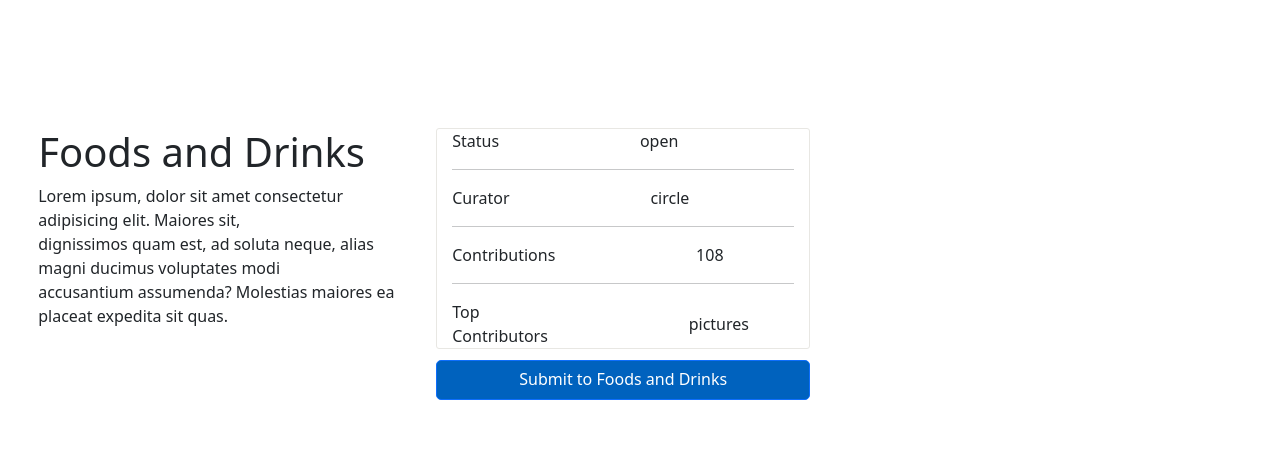
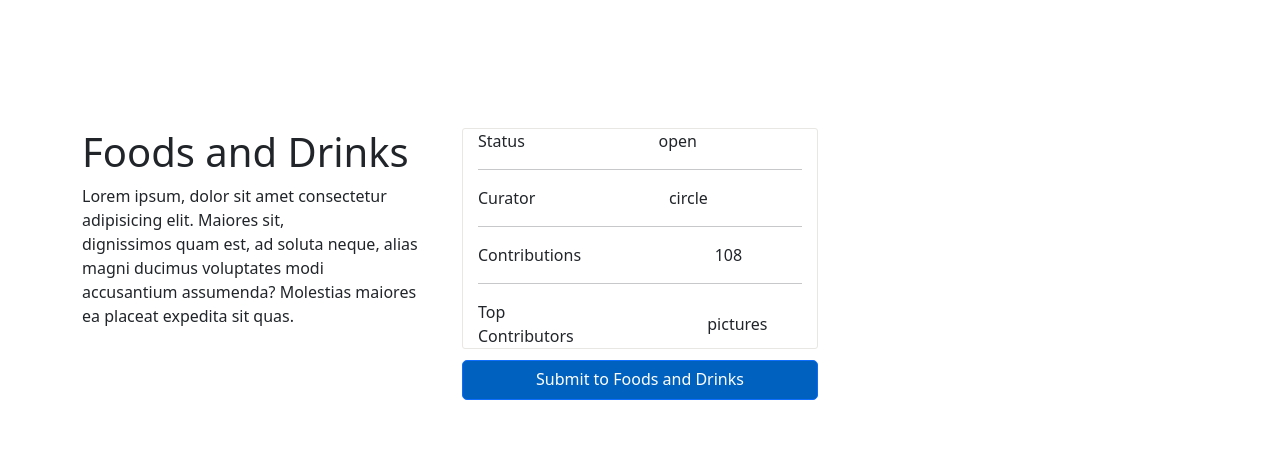
Before and after one commit to Goodie007/pisshures, a React (Create React App) app: page /foods in a window 1280 px wide. Shown: the part 140-590 px from the top of the page. Built offline with nearby package versions, Linux system fonts and the light colour scheme.

Commit message:
initial commit

```diff
--- a/src/App.css
+++ b/src/App.css
@@ -298,8 +298,8 @@ li a:hover {
 
 .home-row {
   padding-top: 25px;
-  padding-left: -8.5%;
-  padding-right: -8%;
+  /* padding-left: -8.5%;
+  padding-right: -8%; */
 }
 
 .exp-row {
@@ -323,8 +323,8 @@ li a:hover {
 
 .exp-row {
   padding-top: 25px;
-  margin-left: -8.5%;
-  margin-right: -5%;
+  /* margin-left: -8.5%;
+  margin-right: -5%; */
 }
 
 .exp-img {
@@ -400,19 +400,20 @@ hr {
 
 .cat-row {
   padding-top: 25px;
-  margin-left: -5%;
-  margin-right: -2%;
+  /* margin-left: -5%;
+  margin-right: -2%; */
 }
 
 .nat-row {
   padding-top: 100px;
-  margin-left: -5%;
-  margin-right: -2%;
+  /* margin-left: -5%;
+  margin-right: -2%; */
 }
 
 .nat-row1 {
-  margin-left: -5%;
-  margin-right: -2%;
+  text-decoration: none;
+  /* margin-left: -5%;
+  margin-right: -2%; */
 }
 
 .button {
```
